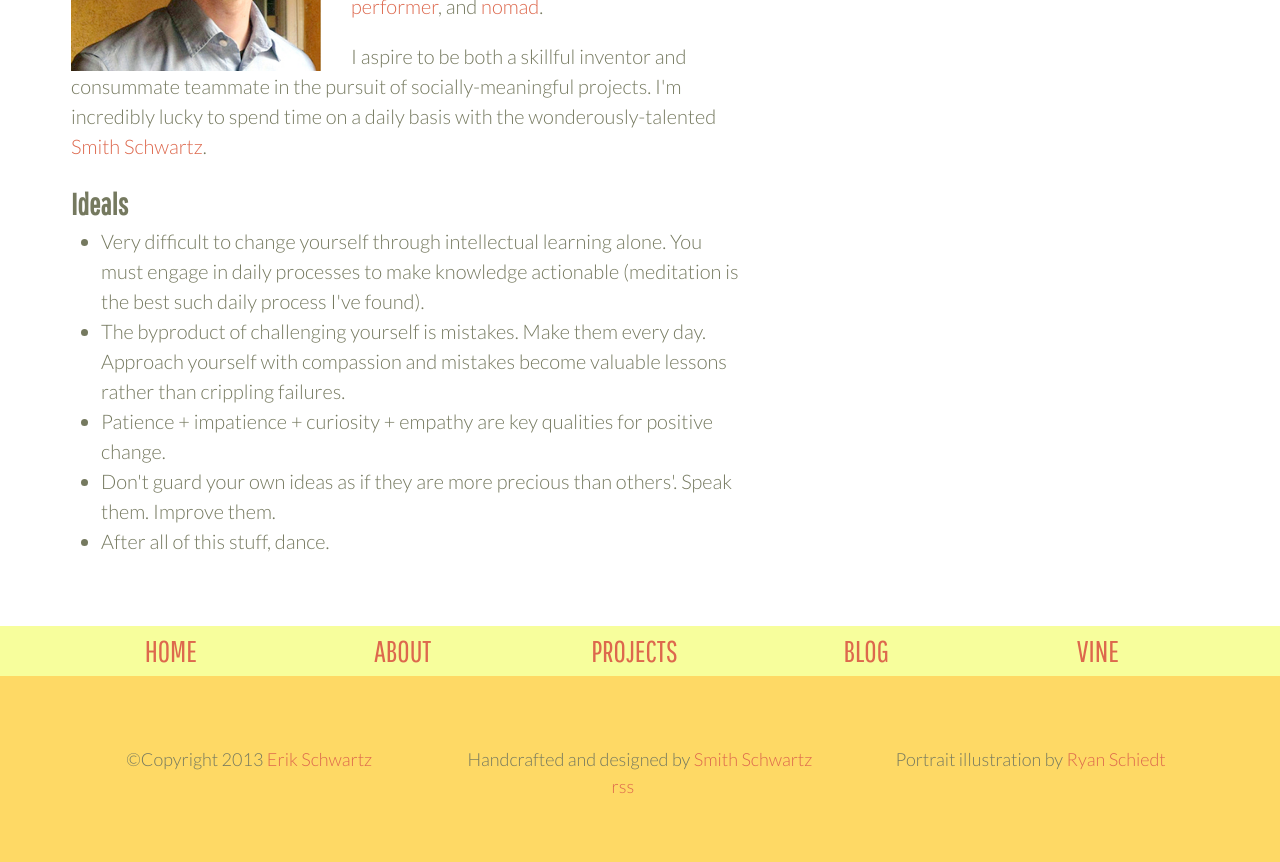
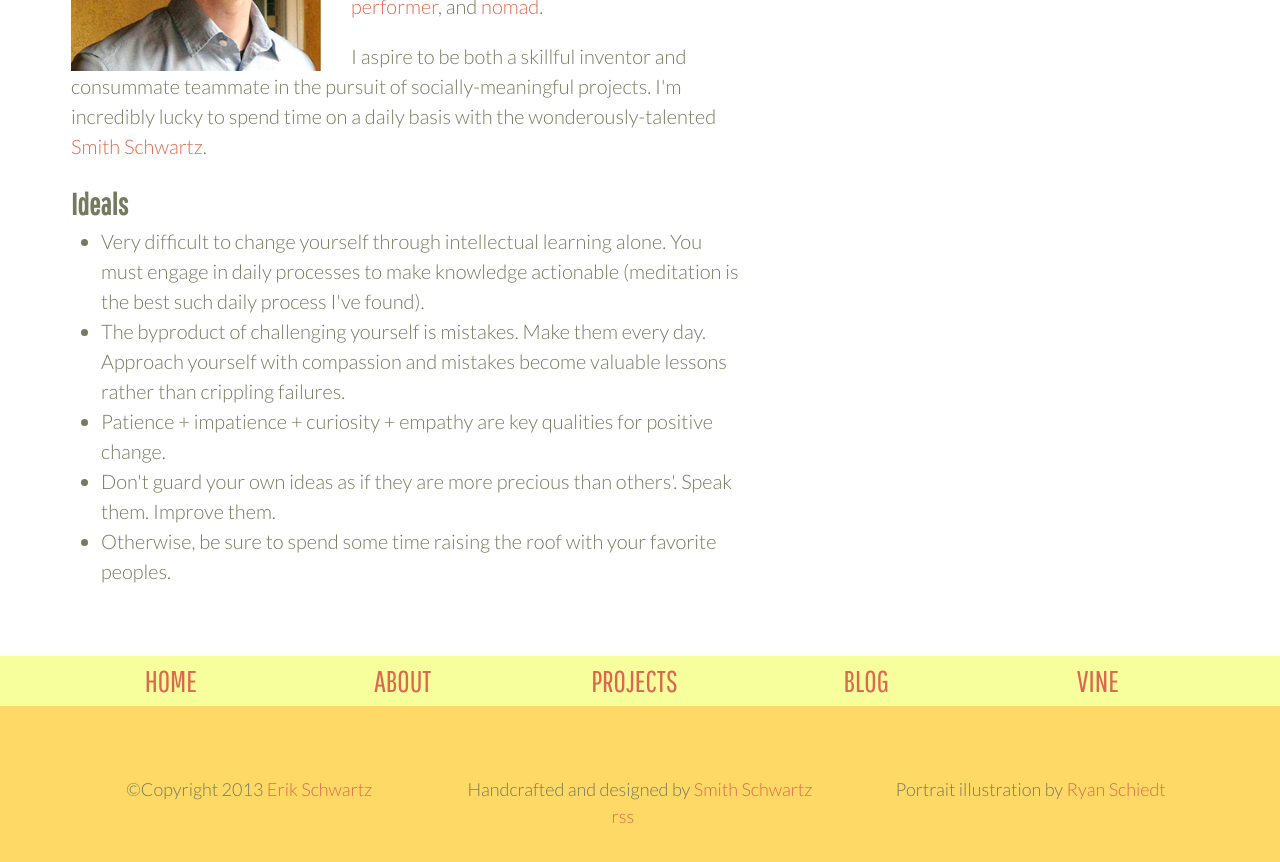
Before and after one commit to eeeschwartz/erikschwartz, a Jekyll site: the page built from about/index.html, in a window 1280 px wide and 900 px high, scrolled down 773 px. Shown: the top 862 px of the window. Built offline with Jekyll 4.4.1, drawn with Linux system fonts in a browser that asks for light colours; Markdown is read by kramdown in place of the engine named in the settings.

Commit message:
Update about

```diff
--- a/about/index.html
+++ b/about/index.html
@@ -22,5 +22,5 @@ with the Great City of Lexington, KY.</p>
     <li>The byproduct of challenging yourself is mistakes. Make them every day. Approach yourself with compassion and mistakes become valuable lessons rather than crippling failures.</li>
     <li>Patience + impatience + curiosity + empathy are key qualities for positive change.</li>
     <li>Don't guard your own ideas as if they are more precious than others'. Speak them. Improve them.</li>
-    <li>After all of this stuff, dance.</li>
+    <li>Otherwise, be sure to spend some time raising the roof with your favorite peoples.</li>
   </ul>
```
